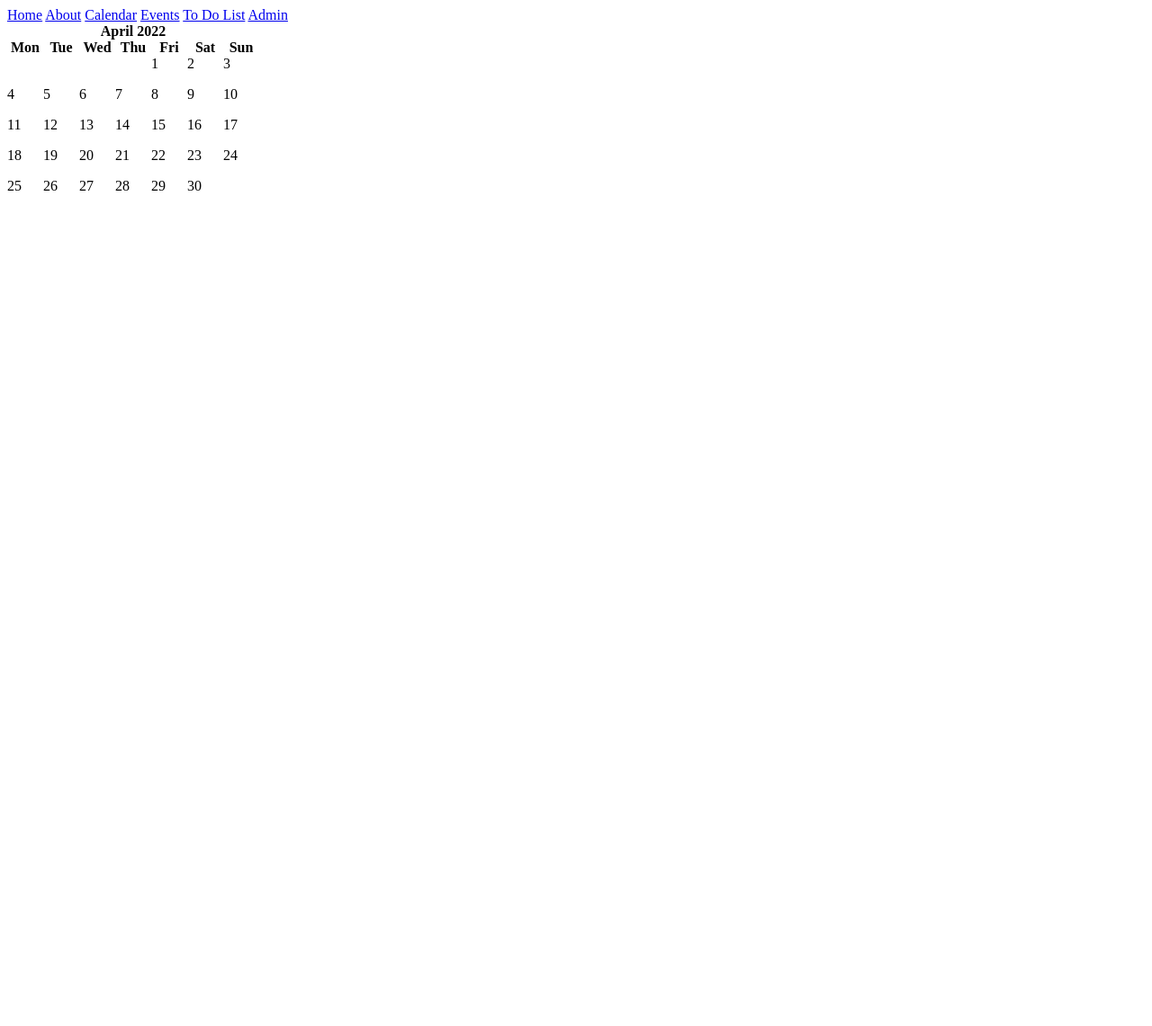
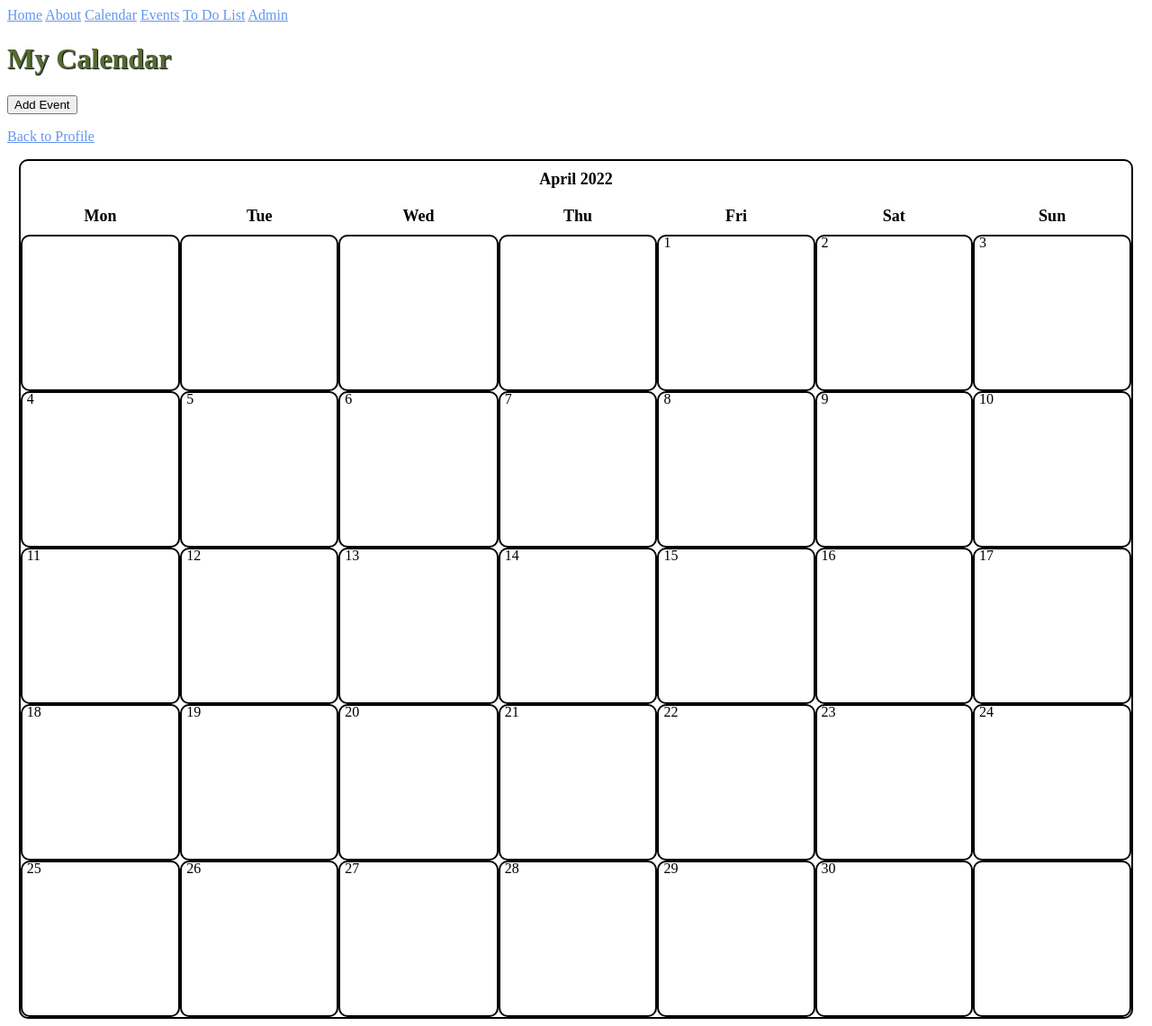
Before and after one commit to nabilk11/django_student_planner, a Django app: page /calendar/ in a window 1280 px wide. Shown: the whole page at 90% size. Before the commit the page ends 212 px from the top, so only its background shows below. Run offline with Django 4.2, Linux system fonts and the light colour scheme; data that the repository does not hold is empty.

Commit message:
added basic styling to calendar - renders full page calendar and displays events

```diff
--- a/django_student_planner/settings.py
+++ b/django_student_planner/settings.py
@@ -116,7 +116,7 @@ USE_TZ = True
 # Static files (CSS, JavaScript, Images)
 # https://docs.djangoproject.com/en/4.0/howto/static-files/
 
-STATIC_URL = 'static/'
+STATIC_URL = '/static/'
 
 # Default primary key field type
 # https://docs.djangoproject.com/en/4.0/ref/settings/#default-auto-field
--- a/main_app/static/styles/styles.css
+++ b/main_app/static/styles/styles.css
@@ -0,0 +1,60 @@
+
+
+
+/* GENERAL STYLES */
+
+
+.header {
+    color: darkolivegreen;
+    text-shadow: 1px 1px 1px black;
+
+}
+
+
+
+/* CALENDAR PAGE STYLING */
+.calendar {
+    width: 98%;
+    margin: auto;
+    font-size: 13px;
+    border: 2px solid black;
+    border-radius: 10px;
+}
+
+.calendar tr, .calendar td {
+    border-radius: 10px;
+    border: 2px solid black;
+}
+
+.calendar th {
+    padding: 10px;
+    text-align: center;
+    font-size: 18px;
+}
+
+.calendar td {
+    width: 200px;
+    height: 150px;
+    padding: 20px 0px 0px 5px;
+}
+
+.month {
+    font-size: 25px;
+}
+
+.date {
+    font-size: 16px;
+}
+
+ul {
+    height: 100%;
+    padding: 0px 5px 0px 20px;
+}
+
+li {
+    font-size: 1.25em;
+}
+
+a {
+    color: cornflowerblue;
+}
--- a/main_app/templates/calendar.html
+++ b/main_app/templates/calendar.html
@@ -4,5 +4,12 @@
 Planify | Home Page
 {% endblock %}
 {% block content %}
+<div class="header-container">
+    <h1 class="header">My Calendar</h1>
+    <button class="btn">Add Event</button>
+    <p><a href="">Back to Profile</a> </p>
+</div>
+
+
 {{ calendar }}
 {% endblock %}
```
